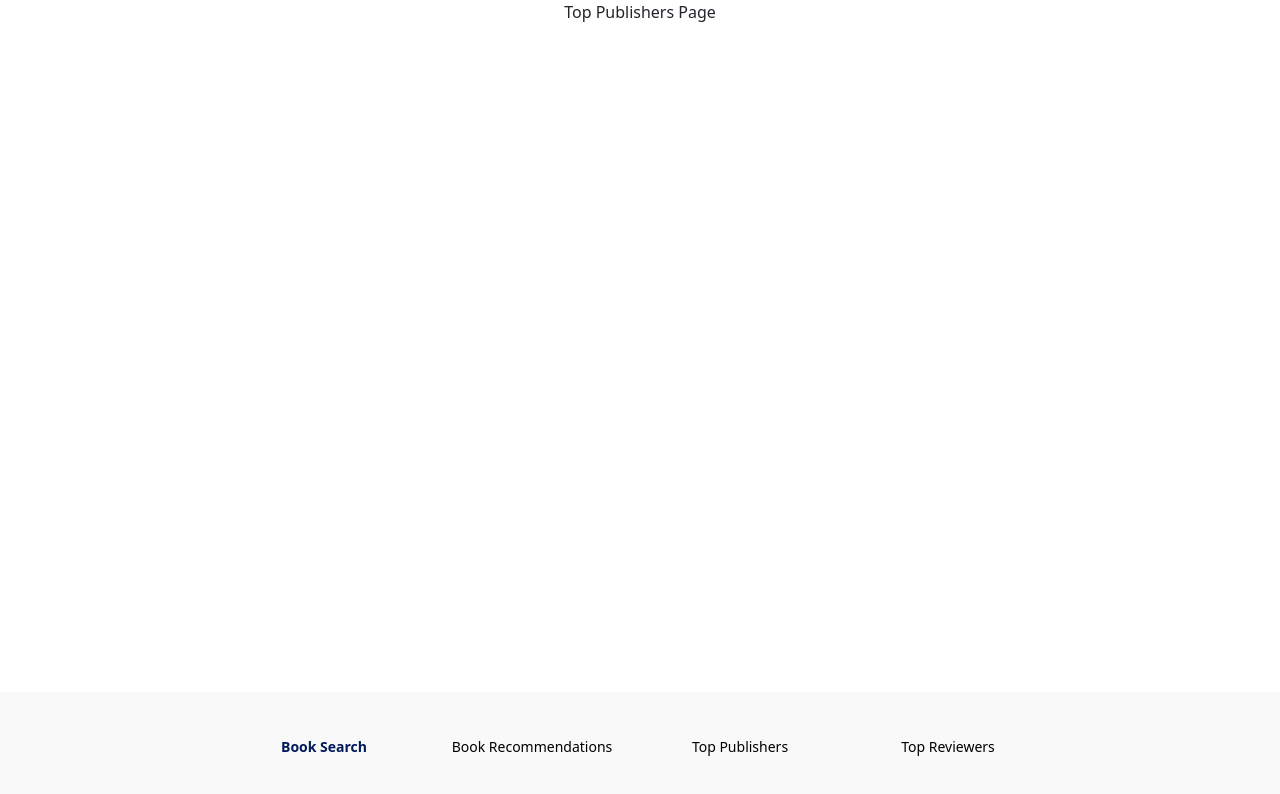
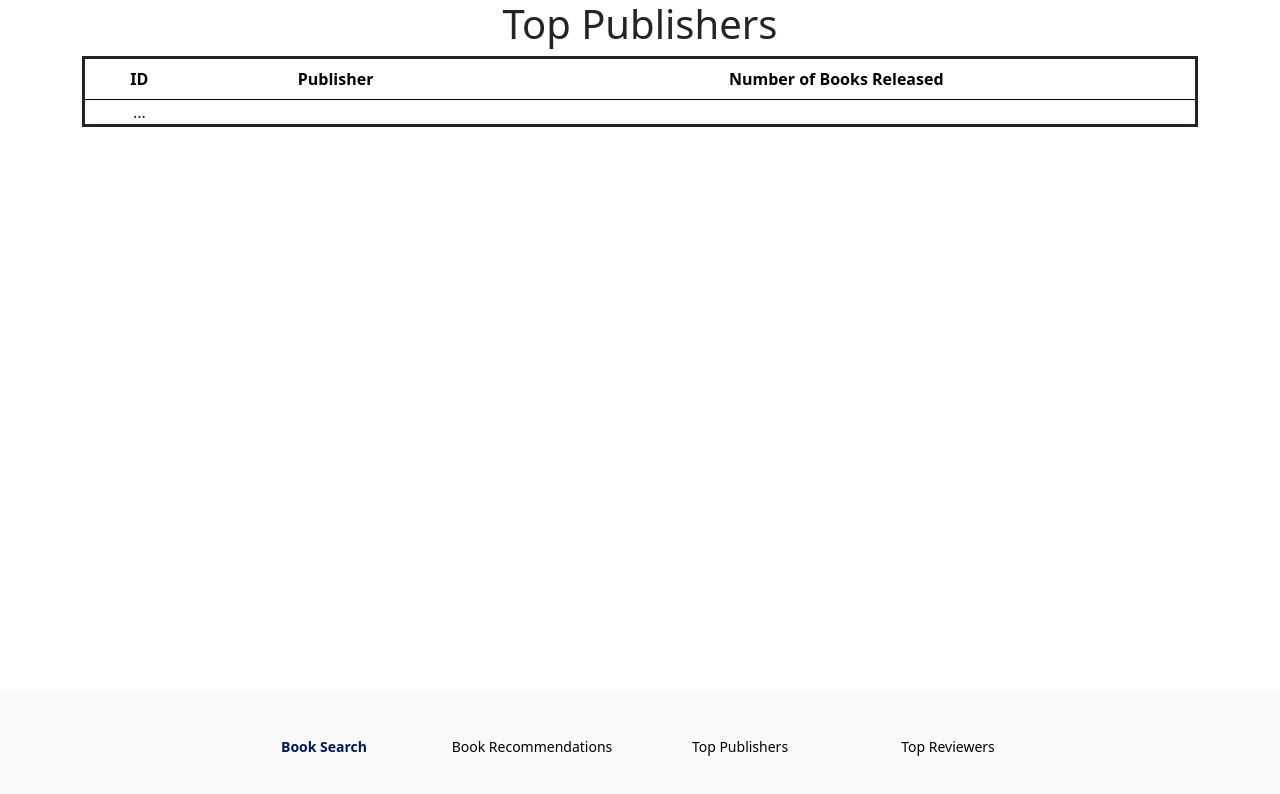
Before and after one commit to Aymenland/CIS-5500-Project-Repo, a React (Create React App) app in the folder books-database/: page /toppublishers in a window 1280 px wide. Shown: the top 794 px of the page. Built offline with nearby package versions, Linux system fonts and the light colour scheme.

Commit message:
initial changes to the TopPublishers page

```diff
--- a/books-database/src/pages/TopPublishers.js
+++ b/books-database/src/pages/TopPublishers.js
@@ -1,9 +1,32 @@
-import React from 'react';
+import React, { useState } from 'react';
 
 function TopPublishers() {
+
+  const [currentPage, setCurrentPage] = useState(1);
+  const [rowsPerPage, setRowsPerPage] = useState(15);
+
+  const indexOfLastRow = currentPage * rowsPerPage;
+  const indexOfFirstRow = indexOfLastRow - rowsPerPage;
+
+
   return(
-    <div>
-      Top Publishers Page
+    <div className="container">
+      <h1 className="publisher-header">
+      Top Publishers
+      </h1>
+      <table className="table table-striped">
+      <thead>
+        <tr>
+        <th scope="col">ID</th>
+          <th scope="col">Publisher</th>
+          <th scope="col">Number of Books Released</th>
+          </tr>
+      </thead>
+      <tbody>
+        ...
+      </tbody>
+      </table>
+
     </div>
   )
 }
```
